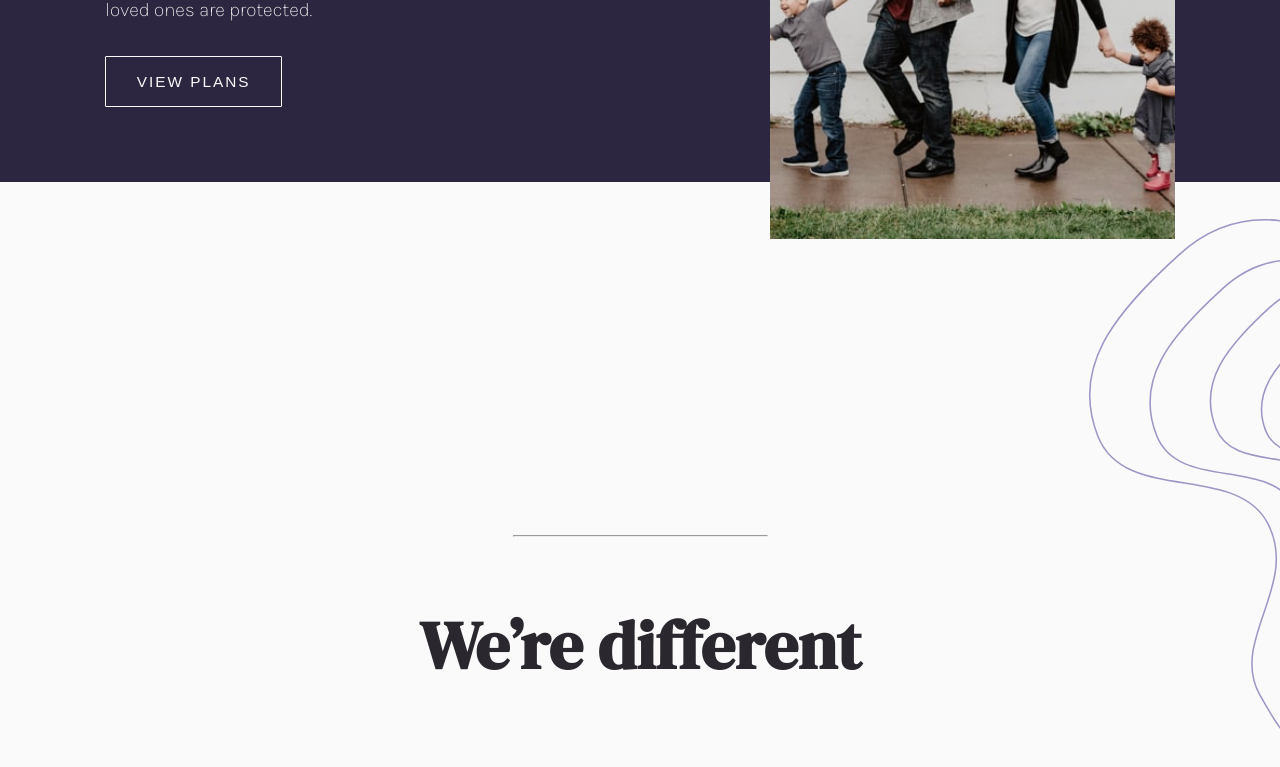
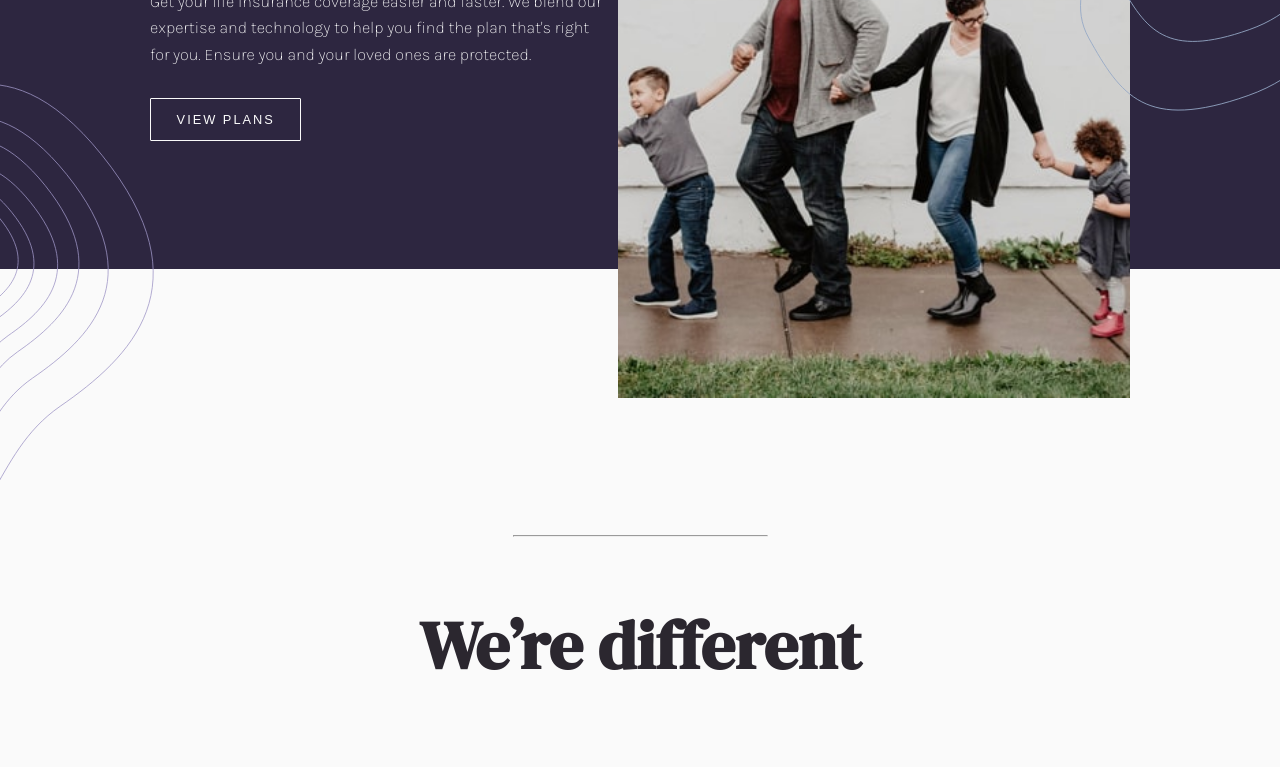
Before and after one commit to SVDwebtech/insureLandingPage029, a website: page index.html in a window 1280 px wide. Shown: the part 428-1195 px from the top of the page. Drawn offline with Linux system fonts and the light colour scheme.

Commit message:
add styling to header for desktop screen sizes

```diff
--- a/sass/base/_typography.scss
+++ b/sass/base/_typography.scss
@@ -17,7 +17,14 @@ body {
 	}
 
 	@include respond(tab-land) {
-		font-size: 3.5rem;
+
+		font-size: clamp(3rem, 4.5vw, 4.8rem);
+		//font-size: 3.5rem;
+	}
+
+	@include respond(desk) {
+		font-size: clamp(3rem, 4.5vw, 4.8rem);
+		// font-size:4.8rem;
 	}
 }
 
@@ -47,6 +54,10 @@ body {
 	@include respond(tab-land) {
 		font-size: clamp(.8rem, 1.2vw, 1.8rem);
 	}
+
+	@include respond(desk) {
+		font-size: clamp(.8rem, 1vw, 1.1rem);
+	}
 }
 
 .navbar {
@@ -61,10 +72,26 @@ body {
 		text-align: start;
 	}
 
+	// @include respond(tab-land) {
+
+	// 	p {
+	// 		font-size: clamp(1rem, 1.5vw, 2rem);
+	// 	}
+	// }
+
 	@include respond(tab-land) {
 
 		p {
-			font-size: clamp(1rem, 1.5vw, 2rem);
+
+			font-size: clamp(1.1rem, 1.15vw, 1.4rem);
+			//font-size: 1.2rem;
+		}
+	}
+
+	@include respond(desk) {
+
+		p {
+			font-size: clamp(1.1rem, 1.15vw, 1.4rem);
 		}
 	}
 }
--- a/sass/pages/_home.scss
+++ b/sass/pages/_home.scss
@@ -133,7 +133,7 @@
 
 		&__image-container {
 
-			width: 27rem;
+			width: 40%;
 
 			position: absolute;
 			top: 12rem;
@@ -147,12 +147,66 @@
 
 		&__content-container {
 
-			padding: 5rem 35rem 5rem 7rem;
+			padding: 7vw 53% 7vw 7rem;
 		}
 
 		h1 {
 			padding-top: 5rem;
 			padding-bottom: 1rem;
+		}
+
+		p {
+			padding-bottom: 2rem;
+		}
+	}
+
+	@include respond(desk) {
+
+		&__image-container {
+
+			width: 40%;
+
+			position: absolute;
+			top: 14rem;
+			right: 10rem;
+		}
+
+		&__hero-image {
+
+			height: 150%;
+		}
+
+		&__content-container {
+
+			background-color: $color-primary-darkViolet;
+
+			padding: 7vw 53% 10vw 10rem;
+		}
+
+		&__content-container::before {
+
+			background-image: url("../images/bg-pattern-intro-left-desktop.svg");
+			background-color: transparent;
+			background-position: 0 28rem;
+			background-size: 12%;
+			z-index: 20;
+
+			height: 60rem;
+		}
+
+		&__content-container::after {
+
+			background-image: url("../images/bg-pattern-intro-right-desktop.svg");
+			background-position: 71vw -5rem;
+			background-size: 30%;
+			z-index: 20;
+		}
+
+		h1 {
+
+			padding-top: 4rem;
+			padding-bottom: 1rem;
+			margin-top: 3rem;
 		}
 
 		p {
```
Also changed, not shown: css/styles.css, 1 other file. Lines whose indentation alone changed are shown as unchanged.
